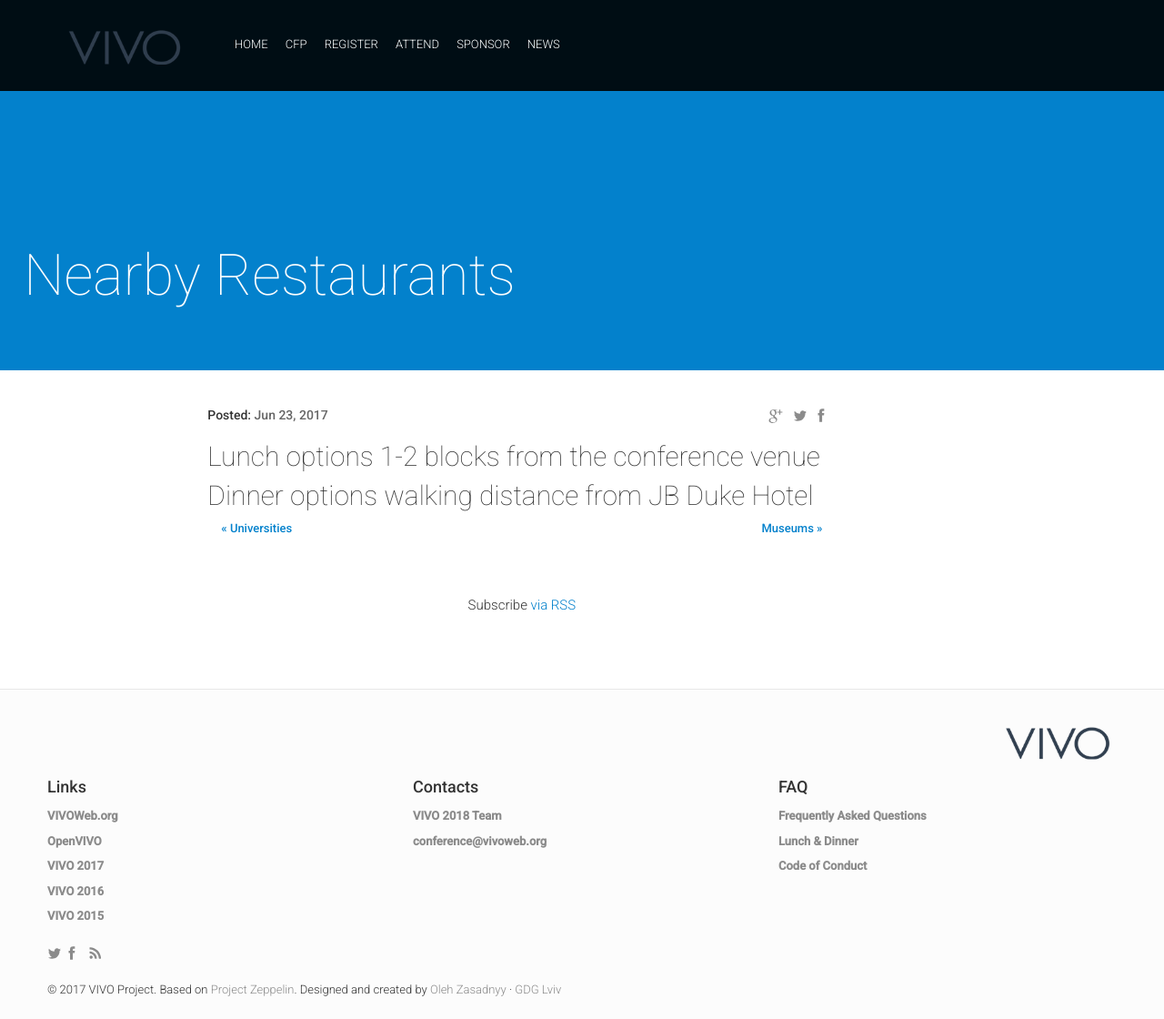
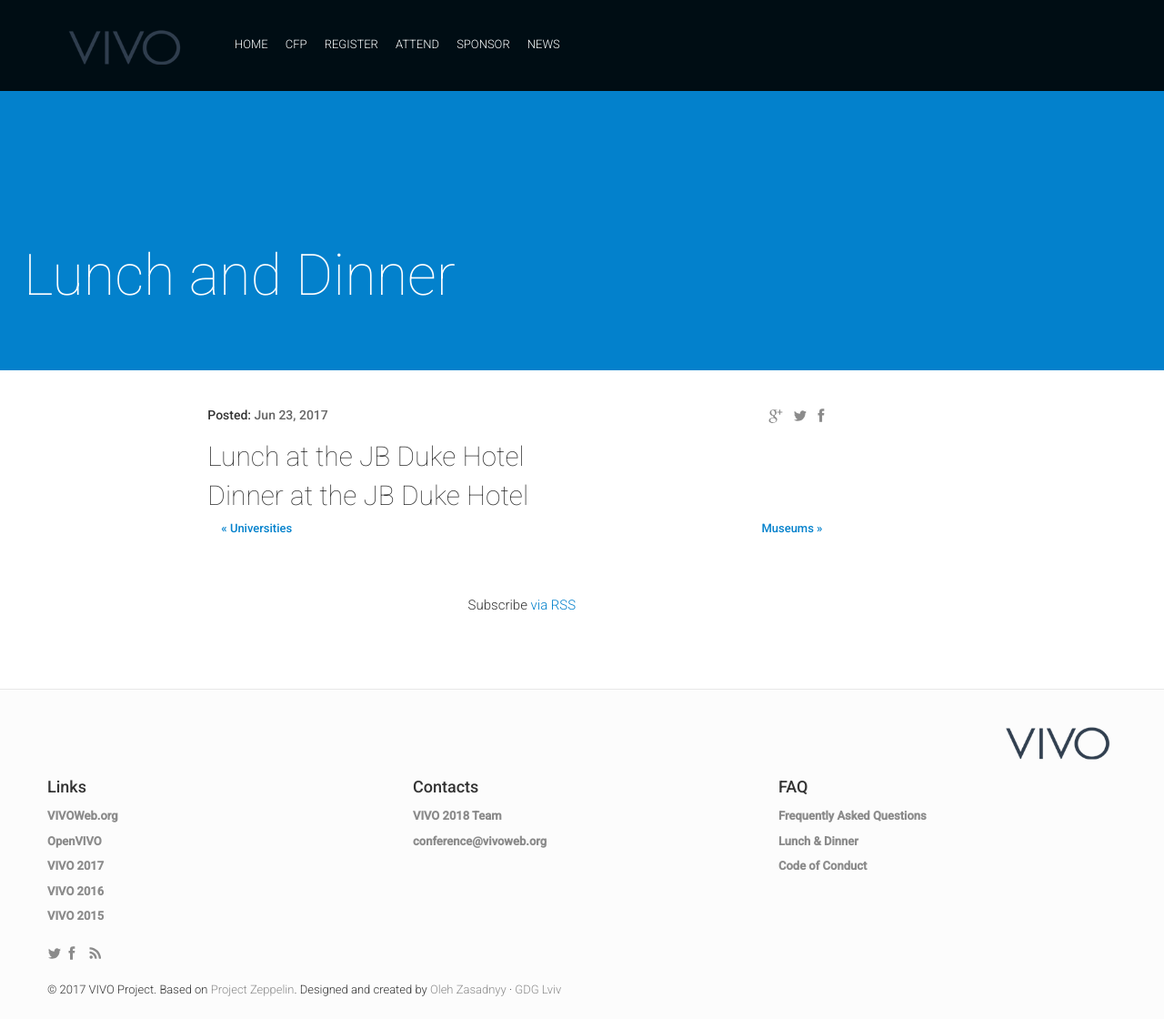
Before and after one commit to vivoconference/vivo2020, a Jekyll site: the page built from thingstodo/_posts/2017-05-20-restaurants.markdown, in a window 1280 px wide and 1120 px high. Shown: the whole window at 91% size. Built offline with Jekyll 4.4.1, drawn with Linux system fonts in a browser that asks for light colours; nearby versions of some CDN libraries; comment, search, counter and statistics services are not loaded.

Commit message:
Improve wayfinding to conference hotel [#12]

```diff
--- a/_config.yml
+++ b/_config.yml
@@ -60,7 +60,7 @@
 # Hero Block
 heroImage: "hero.jpg"
 heroTitle: "<typeout> VIVO Conference 2018"
-eventDate: "June 6th-8th &sdot; Durham, NC"
+eventDate: "June 6th-8th &sdot; JB Duke Hotel, Durham, NC"
 typeoutTextValues: '"", "9th Annual ", "International "'
 typeoutFallback: "9th Annual International"
 heroButtons:
@@ -93,8 +93,8 @@
 
 # Location Block
 locationBlockTitle: "Location"
-eventLocationName: "JB Duke"
-eventLocationLink: "https://events.weill.cornell.edu"
+eventLocationName: "JB Duke Hotel"
+eventLocationLink: "http://www.jbdukehotel.com"
 eventStreetAddress: "230 Science Drive"
 eventAddressLocality: "Durham"
 eventAddressLocalityRegion: "NC"
@@ -216,9 +216,9 @@
 
 # Logistics Direction Details Block
 directionDetailsImage: "direction-details.jpg"
-directionDetailsTitle: "Durham Transit, Hotels, and Activities"
+directionDetailsTitle: "Conference Hotel, Activities, and Transit"
 directionDetailsCards:
- - {title: "Conference Venue", information: 'Stay, dine, and attend VIVO 18 at the beautiful <a href="http://www.jbdukehotel.com/">JB Duke Hotel</a> on the campus of <a href="http://duke.edu/">Duke University</a> in Durham, North Carolina. Recently opened, the JB Duke is a contemporary luxury hotel --special, inclusive registration rates for VIVO conference attendees!'}
+ - {title: "Conference Hotel", information: 'Stay, dine, and attend VIVO 2018 at the beautiful <a href="http://www.jbdukehotel.com">JB Duke Hotel</a> on the campus of <a href="http://duke.edu/">Duke University</a> in Durham, North Carolina. Recently opened, the JB Duke is a contemporary luxury hotel --special, inclusive registration rates for VIVO conference attendees!<br><br><strong><a href="https://reservations.travelclick.com/99471?groupID=1974424#/guestsandrooms">Book your room today!</a></strong>'}
  - {title: "Activities in Duke and Durham", information: 'Enjoy the renowned Duke Gardens and neo-gothic architecture at our “university in the forest.” Nearby Durham’s revitalized downtown boasts an amazing food culture, a thriving art scene, and bustling shopping districts in historic buildings.'}
  - {title: "Traveling to Durham", information: 'Located on the East Coast, <a href="https://www.rdu.com/">Raleigh-Durham International Airport</a> is a major air hub only 15 minutes from Duke. We’ve got metropolitan convenience with a small-town feel!'}
 
--- a/attend.html
+++ b/attend.html
@@ -1,6 +1,6 @@
 ---
 layout: default
-title: Get ready for the VIVO Conference
+title: Get ready for VIVO 2018
 permalink: /attend/
 image: logistics.jpg
 ---
--- a/news/_posts/2018-01-22-jbduke.markdown
+++ b/news/_posts/2018-01-22-jbduke.markdown
@@ -6,10 +6,12 @@
 ---
 
 1. **Experience the gorgeous, modern JB Duke Hotel nestled in a pine forest on the edge of campus.** TripAdvisor calls it the “perfect location for a Duke visit.”
-2. **Save your budget with reasonable rates: only $169 a night!**
+2. **Save your budget with reasonable rates: [only $169 a night](https://reservations.travelclick.com/99471?groupID=1974424#/guestsandrooms)!**
 3. **Enjoy gourmet meals included with the room rates.** Breakfast, lunch and dinner on Wednesday at the JB Duke’s Marketplace Dining Room are included with each room registration.
 4. **Play late-night ping pong!** Challenge your VIVO colleagues to a game, or organize a tournament.
 5. **Simplify your trip: the shortest distance to the conference is from your room at the JB Duke.** No need to stress about renting a car, finding your way, and locating dining options.
 6. **Schmooze with colleagues at evening events at the hotel**; stay at the hotel and relax at the receptions on Wednesday and Thursday, Explore Durham group dinners, and After-Hours Social. More details about these and other fun events are coming your way soon.
 7. **Help out your Duke hosts and contribute to the VIVO project.** The financial bottom line for the Conference depends on attendees staying at the JB Duke, and the hotel has offered us an amazing package. You won’t find a better deal, and the conference is not located near other hotels and neighborhoods.
 8. **Stay active during the conference!** Visit the JB Duke’s great gym or get outdoors and explore Duke’s gorgeous campus, play the Washington Duke’s golf course, or run the challenging Al Buehler Trail.
+
+The JB Duke Hotel has made special rates available to our event attendees. To book a room at the JB Duke, [click here](https://reservations.travelclick.com/99471?groupID=1974424#/guestsandrooms).
--- a/thingstodo/_posts/2017-05-20-restaurants.markdown
+++ b/thingstodo/_posts/2017-05-20-restaurants.markdown
@@ -1,11 +1,11 @@
 ---
 layout: post
-title:  Nearby Restaurants
+title:  Lunch and Dinner
 date:   2017-06-23 09:00:00
 isStaticPost: false
 ---
 
-##### Lunch options 1-2 blocks from the conference venue
+##### Lunch at the JB Duke Hotel
 
 
-##### Dinner options walking distance from JB Duke Hotel
+##### Dinner at the JB Duke Hotel
```
